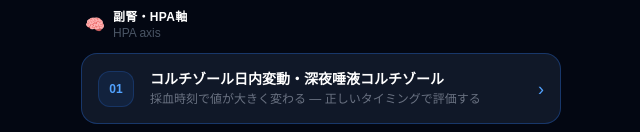
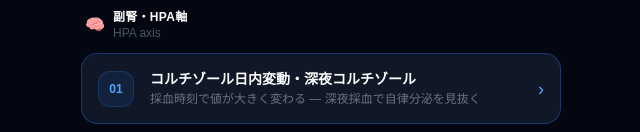
Before and after one commit to iwatatsu2/endoguide, a Next.js app: page /endocrine in a window 1280 px wide. Shown: the part 148-280 px from the top of the page, without its empty margins (319-959 px from the left). Built offline with nearby package versions, Linux system fonts and the light colour scheme.

Commit message:
Fix cortisol-diurnal: replace salivary cortisol with midnight blood cortisol >5 μg/dL

```diff
--- a/data/endocrineTests.ts
+++ b/data/endocrineTests.ts
@@ -116,29 +116,28 @@ export const endocrineTests: EndocrineTest[] = [
   // ════════════════════════════════
   {
     id: "cortisol-diurnal",
-    name: "コルチゾール日内変動・深夜唾液コルチゾール",
-    tagline: "採血時刻で値が大きく変わる — 正しいタイミングで評価する",
+    name: "コルチゾール日内変動・深夜コルチゾール",
+    tagline: "採血時刻で値が大きく変わる — 深夜採血で自律分泌を見抜く",
     essence: "HPA軸の概日リズムと採血タイミング",
     color: "blue",
     category: "副腎・HPA軸",
     status: "available",
-    what: "コルチゾールは視床下部CRHパルスジェネレーターの概日リズムに従い、早朝に最高値・深夜に最低値をとる。この日内変動を知らずに採血すると「高値」「低値」を誤解する。クッシング症候群では深夜の抑制が消失する（深夜コルチゾール高値）のが最大の特徴。また深夜唾液コルチゾールは外来で簡便に施行できるクッシングスクリーニングとして有用。",
+    what: "コルチゾールは視床下部CRHパルスジェネレーターの概日リズムに従い、早朝に最高値・深夜に最低値をとる。この日内変動を知らずに採血すると「高値」「低値」を誤解する。クッシング症候群では深夜の抑制が消失するのが最大の特徴。深夜23時の血中コルチゾールが5 μg/dLを超えている場合、コルチゾールの自律分泌が示唆される。",
     indications: [
       "コルチゾール値の解釈（採血時刻の確認）",
-      "クッシング症候群のスクリーニング（深夜唾液コルチゾール）",
+      "クッシング症候群のスクリーニング（深夜23時血中コルチゾール）",
       "副腎不全の評価（早朝8時採血が標準）",
     ],
     preparations: [
       "通常の血中コルチゾール測定は早朝6〜8時が基準（最高値帯）",
-      "深夜唾液コルチゾール: 23時〜深夜0時に専用チューブに唾液を採取",
-      "唾液採取の30分前は飲食・歯磨き・喫煙を避ける",
-      "2日間連続で採取すると精度が上がる（変動があるため）",
+      "深夜コルチゾール評価：23時ちょうどに採血（入院患者で実施）",
+      "採血前は安静にする（運動・ストレスで偽高値になりやすい）",
     ],
     timeline: [
-      { time: "6〜8時（早朝）",  action: "コルチゾール 最高値帯: 15〜25 μg/dL", isKey: true, note: "副腎不全評価・標準採血時刻" },
-      { time: "12時（正午）",    action: "コルチゾール 中間値帯: 5〜15 μg/dL",   isKey: false },
-      { time: "16〜18時（夕）",  action: "コルチゾール 低下帯: 3〜10 μg/dL",     isKey: false },
-      { time: "23〜24時（深夜）", action: "コルチゾール 最低値帯: <1.8 μg/dL が正常", isKey: true, note: "クッシング症候群では抑制されず高値が持続する" },
+      { time: "6〜8時（早朝）",   action: "コルチゾール 最高値帯: 15〜25 μg/dL", isKey: true, note: "副腎不全評価・標準採血時刻" },
+      { time: "12時（正午）",     action: "コルチゾール 中間値帯: 5〜15 μg/dL",   isKey: false },
+      { time: "16〜18時（夕）",   action: "コルチゾール 低下帯: 3〜10 μg/dL",     isKey: false },
+      { time: "23時（深夜）",     action: "採血（血中コルチゾール）", isKey: true, note: ">5 μg/dL → 自律分泌を示唆。クッシング症候群では抑制されない" },
     ],
     judgments: [
       {
@@ -149,28 +148,28 @@ export const endocrineTests: EndocrineTest[] = [
         note: "3〜10μg/dLはグレーゾーン。<3μg/dLは副腎不全を強く示唆",
       },
       {
-        parameter: "深夜（23〜24時）唾液コルチゾール（クッシング評価）",
-        unit: "μg/dL", threshold: "0.13", isNormalAbove: false,
+        parameter: "深夜（23時）血中コルチゾール（クッシング評価）",
+        unit: "μg/dL", threshold: "5", isNormalAbove: false,
         normalLabel: "正常（深夜抑制あり）",
-        abnormalLabel: "≥0.13 → クッシング症候群を疑う",
-        note: "2回測定を推奨。感度92〜100%・特異度93〜100%（最も感度の高いスクリーニング）",
+        abnormalLabel: ">5 → コルチゾール自律分泌を示唆",
+        note: "1mg DST・UFCと組み合わせて総合判断する",
       },
     ],
     normalInterpretation: "早朝高値・深夜低値のリズムが正常に保たれている → HPA軸の概日リズム正常。",
-    abnormalInterpretation: "深夜コルチゾールが抑制されない（日内変動の平坦化） → クッシング症候群の特徴。1mg DSTやUFCと組み合わせて診断を進める。",
+    abnormalInterpretation: "深夜コルチゾール>5 μg/dL → 自律分泌を示唆（日内変動の平坦化）。クッシング症候群の特徴。1mg DSTやUFCと組み合わせて診断を進める。",
     cautions: [
       "午後・夕方の採血でコルチゾールが低値でも正常 → 時刻を必ず記録する",
-      "唾液採取は歯科処置・口腔内出血があると血液混入で偽高値になる",
       "夜勤・交代勤務・重篤な入院患者では概日リズムが乱れ偽高値になりやすい",
       "経口エストロゲン服用 → CBG（コルチゾール結合グロブリン）増加 → 総コルチゾール偽高値",
+      "深夜採血は入院患者でのみ実施可能",
     ],
     contraindications: [],
     pitfalls: [
       "「コルチゾール高値」を見たらまず採血時刻を確認する — 午後採血では当然低い",
-      "深夜採血は入院患者でないと困難 → 外来では深夜唾液コルチゾールを選択する",
-      "唾液採取後は冷凍保存が必要 → 検体の取り扱いを事前に確認する",
+      "深夜採血の時刻がずれると判定精度が落ちる → 23時ちょうどを厳守する",
+      "深夜コルチゾール単独では確定診断できない → 1mg DST・UFCと組み合わせる",
     ],
-    reportPhrase: "早朝（___時）コルチゾール ___μg/dL。深夜唾液コルチゾール ___μg/dL（【正常範囲／高値】）。",
+    reportPhrase: "早朝（___時）コルチゾール ___μg/dL。深夜23時コルチゾール ___μg/dL（【正常／>5 μg/dL・自律分泌示唆】）。",
     hormoneFlow: {
       axisKey: "HPA", highlightTarget: "adrenal",
       mechanismLabel: "概日リズムに従い早朝に最高値\n深夜の抑制消失がクッシングの鍵",
```
